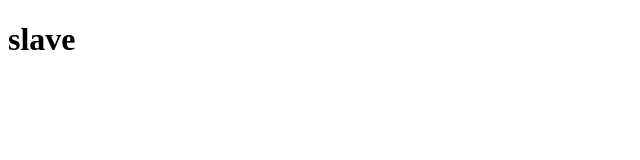
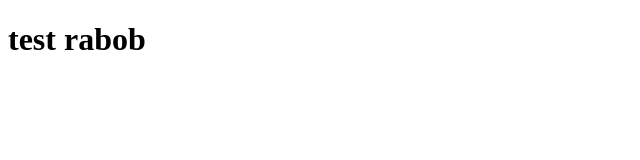
Before and after one commit to toomsakdinon-boop/Sakdinon-Web, a plain HTML site: page demo.html in a window 1280 px wide. Shown: the whole page, without its empty margins (0-640 px from the left). Drawn offline with Linux system fonts and the light colour scheme.

Commit message:
Revert "create slave"
This reverts commit 82e1ad547d7c8b6199df3fd999eecbf8130bd342.

```diff
--- a/demo.html
+++ b/demo.html
@@ -5,7 +5,7 @@
 </head>
 <body>
 
-<h1>slave</h1>
+<h1>test rabob</h1>
 
 </body>
 </html>
```
